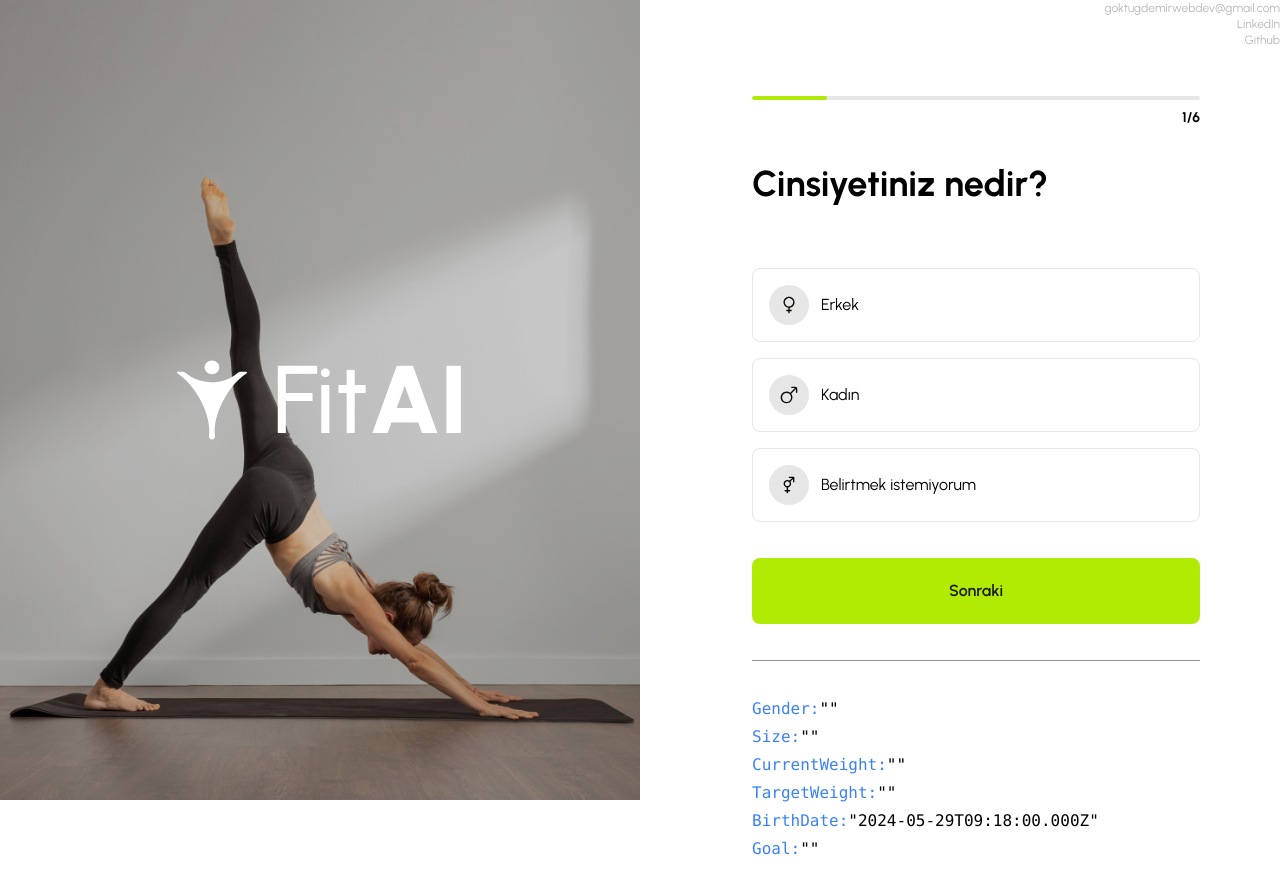
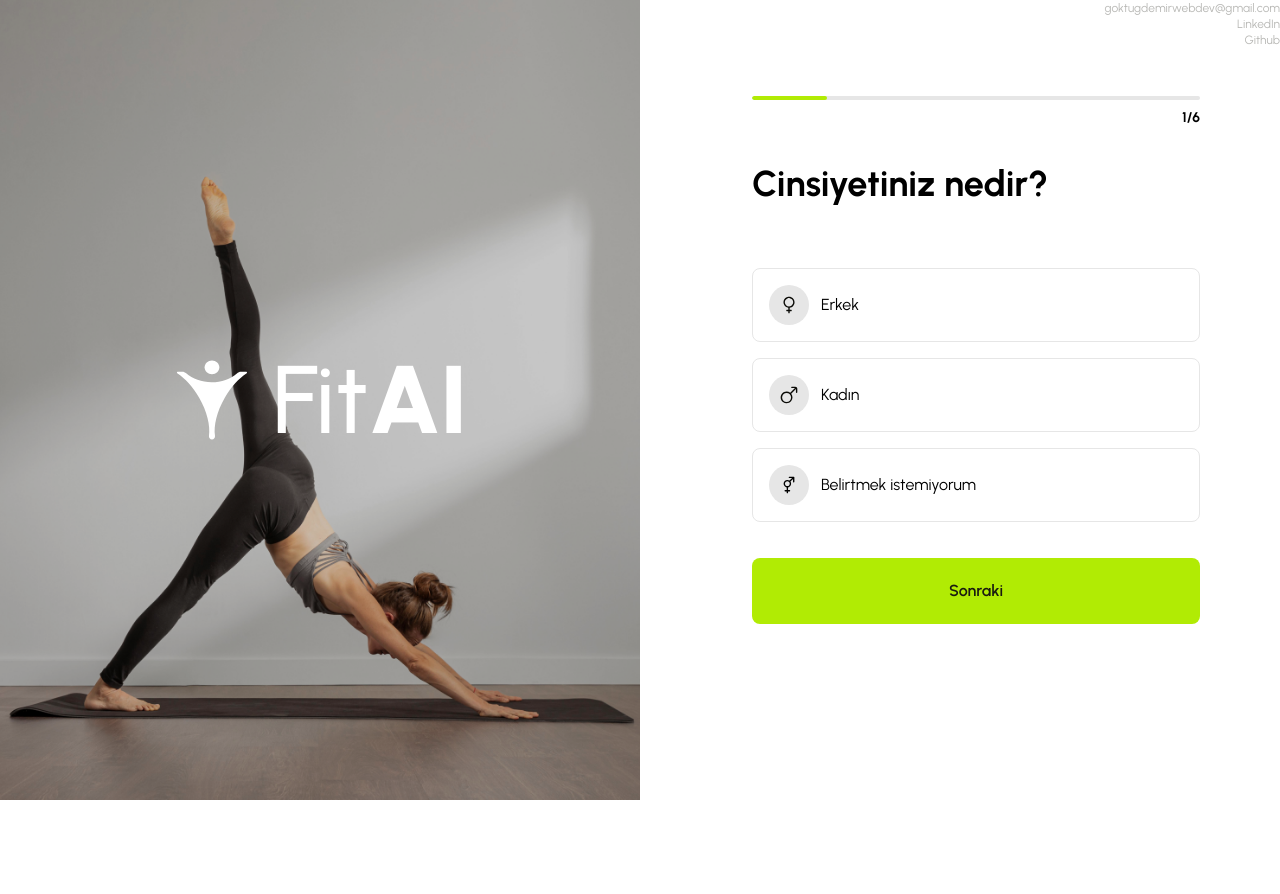
Before and after one commit to MobvenTeam1/FitAI-front-end-app-react.ts, a React (Vite) app: page /registration in a window 1280 px wide. Built offline with nearby package versions, Linux system fonts and the light colour scheme.

Commit message:
rhf values  div remvoe

```diff
--- a/src/sections/personal-inforations/forms/FirstLoginForm.tsx
+++ b/src/sections/personal-inforations/forms/FirstLoginForm.tsx
@@ -5,7 +5,7 @@ import { FormProvider, useForm } from "react-hook-form";
 import { yupResolver } from "@hookform/resolvers/yup";
 import { PersonalInformationsContext } from "../context/PersonalInformationsContext";
 import { FirstLoginFormValues } from "../values";
-import { RHFFormValues } from "../../../components/hook-form/RHFFormValues";
+// import { RHFFormValues } from "../../../components/hook-form/RHFFormValues";
 import { renderFormElement } from "../rhf-components/renderFormElement";
 import { Stepper } from "../components/Stepper";
 import { CustomButton } from "../../../components/customs/custom-button";
@@ -73,8 +73,8 @@ export const FirstLoginForm: React.FC = () => {
         {showStep && renderFormElement(showStep)}
         <CustomButton onClick={handleNext} type="button" label="Sonraki" />
 
-        <hr />
-        <RHFFormValues />
+        {/* <hr />
+        <RHFFormValues /> */}
       </form>
     </FormProvider>
   );
```
